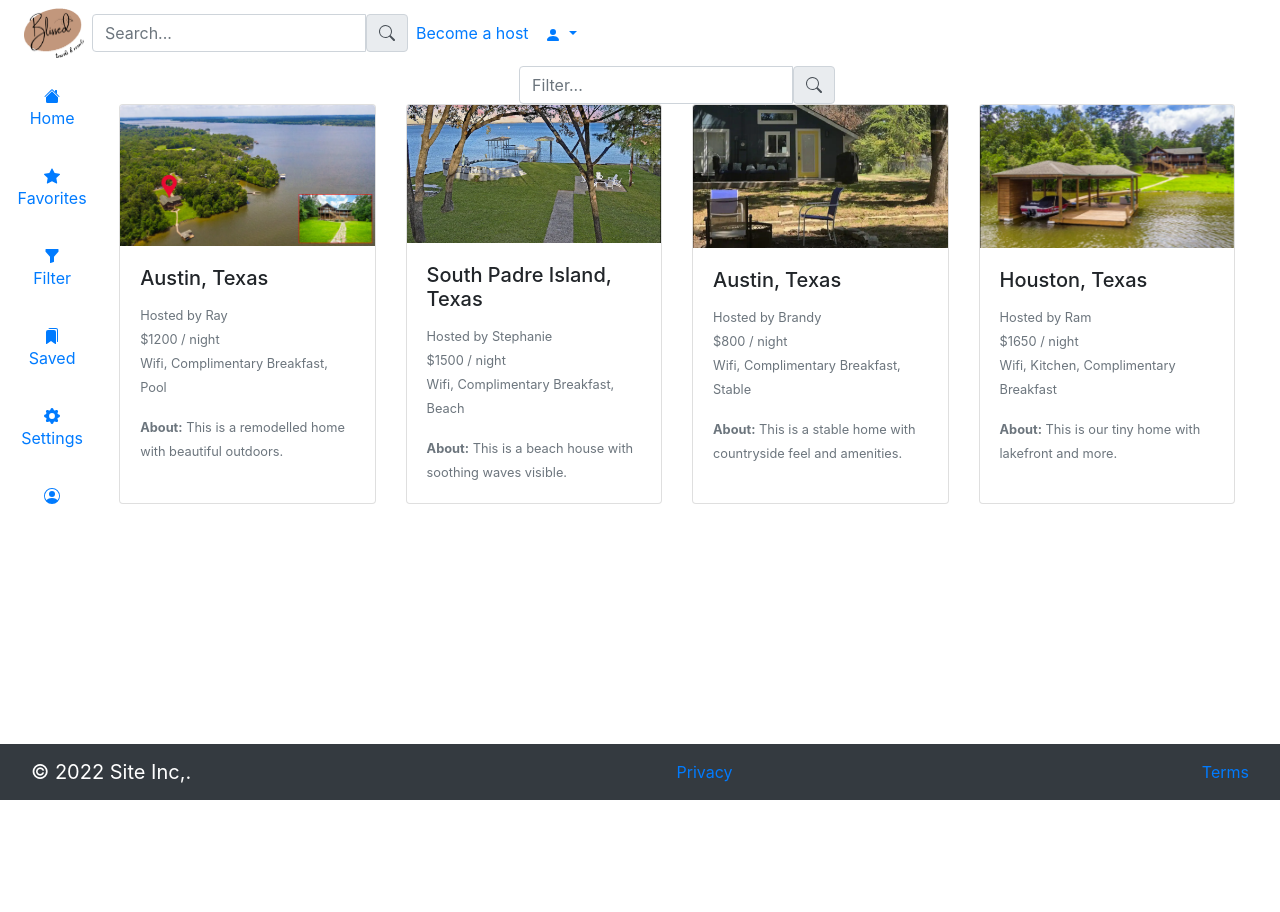
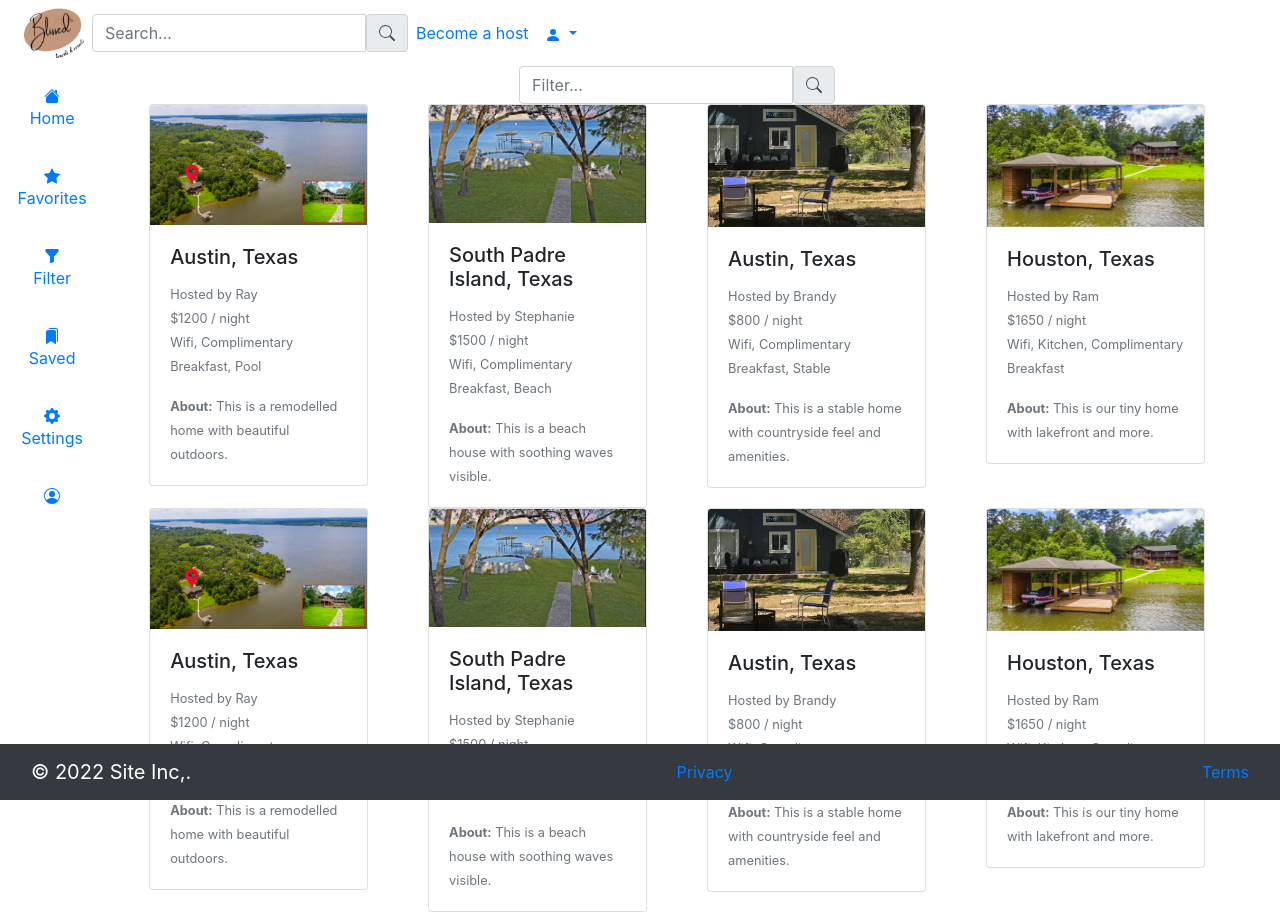
Before and after one commit to HimasriT/React_airbnb, a React (Create React App) app in the folder my-app/: page / in a window 1280 px wide. Before the commit the page ends 800 px from the top, so only its background shows below. Built offline with nearby package versions, Linux system fonts and the light colour scheme.

Commit message:
Modified to accomodate the spacing of multiple properties into rows and columsn

```diff
--- a/my-app/public/properties.json
+++ b/my-app/public/properties.json
@@ -1,4 +1,56 @@
 [
+  {
+    "path": "property-1.png",
+    "place": "Austin, Texas",
+    "ratings": "4.8",
+    "host": "Hosted by Ray",
+    "amenities": "Wifi, Complimentary Breakfast, Pool",
+    "night_fee": "$1200 / night",
+    "cleaning_fee": "$80 / stay",
+    "service_fee": "$45 / stay",
+    "short_description": "This is a remodelled home with beautiful outdoors.",
+    "description": "Have fun with the family at this stylish fully remodeled cottage. Plenty of outdoor areas to hang out by a fire pit or dine outdoors.",
+    "bedrooms": "3"
+  },
+  {
+    "path": "property-2.png",
+    "place": "South Padre Island, Texas",
+    "ratings": "4.9",
+    "host": "Hosted by Stephanie",
+    "amenities": "Wifi, Complimentary Breakfast, Beach",
+    "night_fee": "$1500 / night",
+    "cleaning_fee": "$100 / stay",
+    "service_fee": "$50 / stay",
+    "short_description": "This is a beach house with soothing waves visible.",
+    "description": "This 3400 Square foot home delivers a high level of luxury finishes and details. Offers 1 King, 2 Queens with fulls over fulls with trundles.",
+    "bedrooms": "2"
+  },
+  {
+    "path": "property-3.png",
+    "place": "Austin, Texas",
+    "ratings": "4.6",
+    "host": "Hosted by Brandy",
+    "amenities": "Wifi, Complimentary Breakfast, Stable",
+    "night_fee": "$800 / night",
+    "cleaning_fee": "$75 / stay",
+    "service_fee": "$40 / stay",
+    "short_description": "This is a stable home with countryside feel and amenities.",
+    "description": "This place is such a hidden gem. Every single detail in the house has a purpose and was carefully thought out.",
+    "bedrooms": "4"
+  },
+  {
+    "path": "property-4.png",
+    "place": "Houston, Texas",
+    "ratings": "5.0",
+    "host": "Hosted by Ram",
+    "amenities": "Wifi, Kitchen, Complimentary Breakfast",
+    "night_fee": "$1650 / night",
+    "cleaning_fee": "$80 / stay",
+    "service_fee": "$55 / stay",
+    "short_description": "This is our tiny home with lakefront and more.",
+    "description": "Our tiny home has everything you need for a lakefront family getaway on the Richland Chambers Reservoir.",
+    "bedrooms": "1"
+  },
   {
     "path": "property-1.png",
     "place": "Austin, Texas",
--- a/my-app/src/components/Properties_listing.js
+++ b/my-app/src/components/Properties_listing.js
@@ -23,9 +23,12 @@ function LayoutComponent() {
             <SearchBar
                 filterText={filterText}
                 onFilterTextChange={setFilterText} />
+            <div class="container overflow-hidden">
             <Properties
                 filterText={filterText}
                 property={property} />
+            </div>
+
         </div>
 
     );
@@ -71,9 +74,11 @@ function Properties({ property, filterText }) {
         rows.push(video);
       });
     return (
+    //    <div class="row gy-4">
         <div class="card-deck">
             {
                 rows.map((p) => (
+                    <div class ="col-md-3 ">
                     <div class="card" >
                         <div id="carouselExampleSlidesOnly" class="carousel slide" data-ride="carousel">
                             <div class="carousel-inner">
@@ -99,10 +104,12 @@ function Properties({ property, filterText }) {
                             <p class="card-text"><small class="text-muted"><b>About:</b> {p.short_description} </small></p>
                         </div>
                     </div>
+                    </div>
                 )
                 )
             }
         </div>
+    //    </div>
     );
 }
 
```
